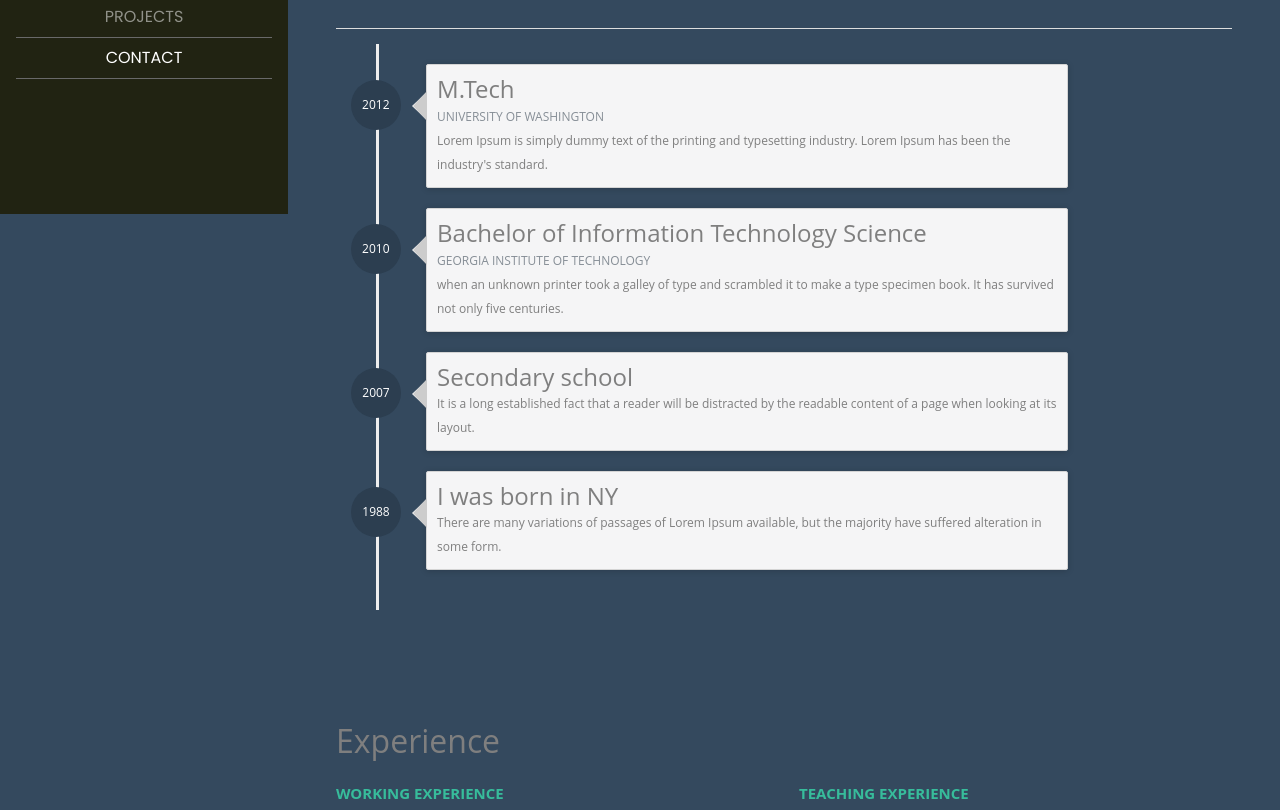
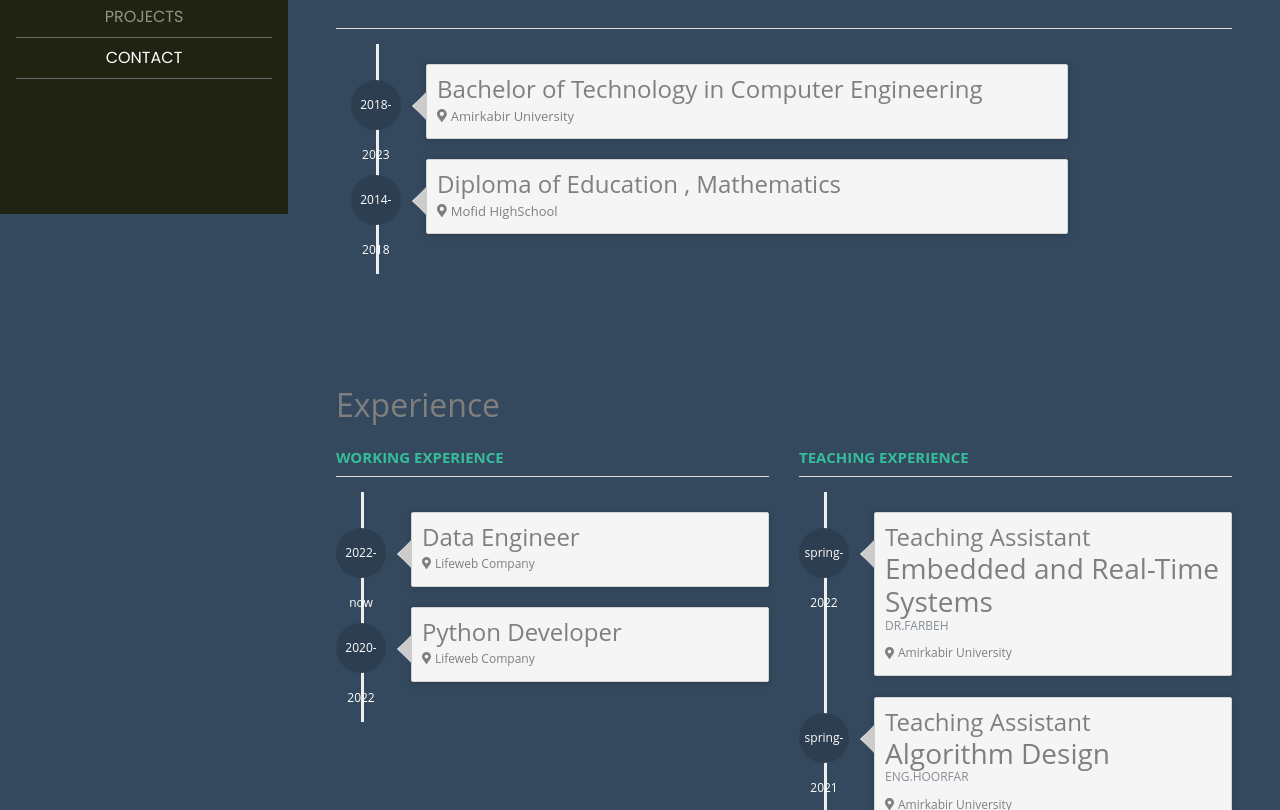
Before and after one commit to hoseinlook/hoseinlook.github.io, a website with bundled scripts: page index.html in a window 1280 px wide. Shown: the part 586-1396 px from the top of the page. Built offline with nearby package versions, Linux system fonts and the light colour scheme; a web font is replaced by a local one.

Commit message:
update education

```diff
--- a/index.html
+++ b/index.html
@@ -213,51 +213,31 @@
 
             <ul class="timeline">
                 <li>
-                    <div class="timeline-badge mid-night">2012</div>
+                    <div class="timeline-badge mid-night">2018-2023</div>
                     <div class="timeline-panel">
                         <div class="timeline-heading">
-                            <h4 class="timeline-title">M.Tech</h4>
-                            <p><small class="text-muted">University of Washington</small></p>
+                            <h4 class="timeline-title">Bachelor of Technology in Computer Engineering</h4>
+                            <p><i class="fas fa-map-marker-alt mr-1"></i>Amirkabir University </p>
                         </div>
                         <div class="timeline-body">
-                            <p>Lorem Ipsum is simply dummy text of the printing and typesetting industry. Lorem Ipsum has been the industry's standard.</p>
+                            <p></p>
                         </div>
                     </div>
                 </li>
+
                 <li>
-                    <div class="timeline-badge mid-night">2010</div>
+                    <div class="timeline-badge mid-night">2014-2018</div>
                     <div class="timeline-panel">
                         <div class="timeline-heading">
-                            <h4 class="timeline-title">Bachelor of Information Technology Science</h4>
-                            <p><small class="text-muted">Georgia Institute of Technology</small></p>
+                            <h4 class="timeline-title">Diploma of Education , Mathematics</h4>
+                            <p><i class="fas fa-map-marker-alt mr-1"></i>Mofid HighSchool </p>
                         </div>
                         <div class="timeline-body">
-                            <p>when an unknown printer took a galley of type and scrambled it to make a type specimen book. It has survived not only five centuries.</p>
+                            <p></p>
                         </div>
                     </div>
                 </li>
-                <li>
-                    <div class="timeline-badge mid-night">2007</div>
-                    <div class="timeline-panel">
-                        <div class="timeline-heading">
-                            <h4 class="timeline-title">Secondary school</h4>
-                        </div>
-                        <div class="timeline-body">
-                            <p>It is a long established fact that a reader will be distracted by the readable content of a page when looking at its layout.</p>
-                        </div>
-                    </div>
-                </li>
-                <li>
-                    <div class="timeline-badge mid-night">1988</div>
-                    <div class="timeline-panel">
-                        <div class="timeline-heading">
-                            <h4 class="timeline-title">I was born in NY</h4>
-                        </div>
-                        <div class="timeline-body">
-                            <p>There are many variations of passages of Lorem Ipsum available, but the majority have suffered alteration in some form.</p>
-                        </div>
-                    </div>
-                </li>
+
             </ul>
             <!-- End Education -->
         </div>
```
